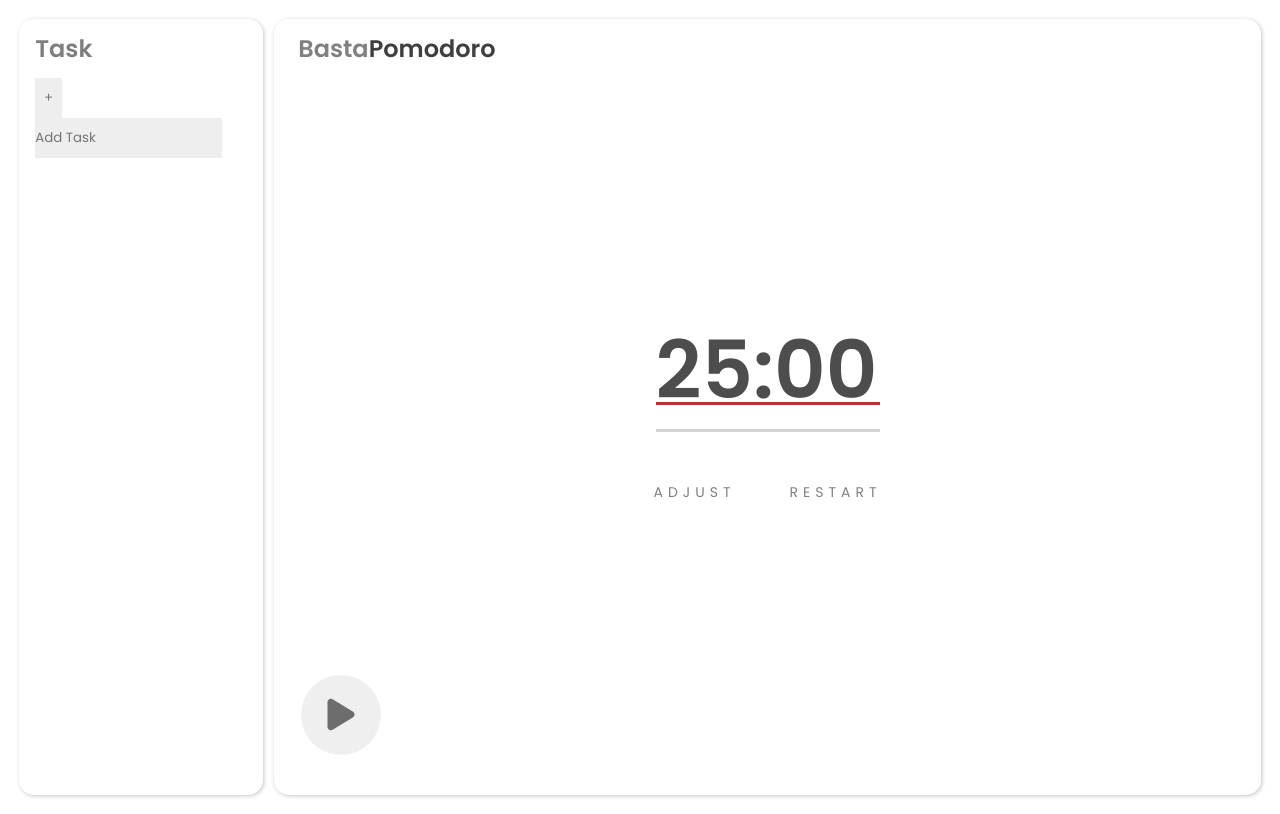
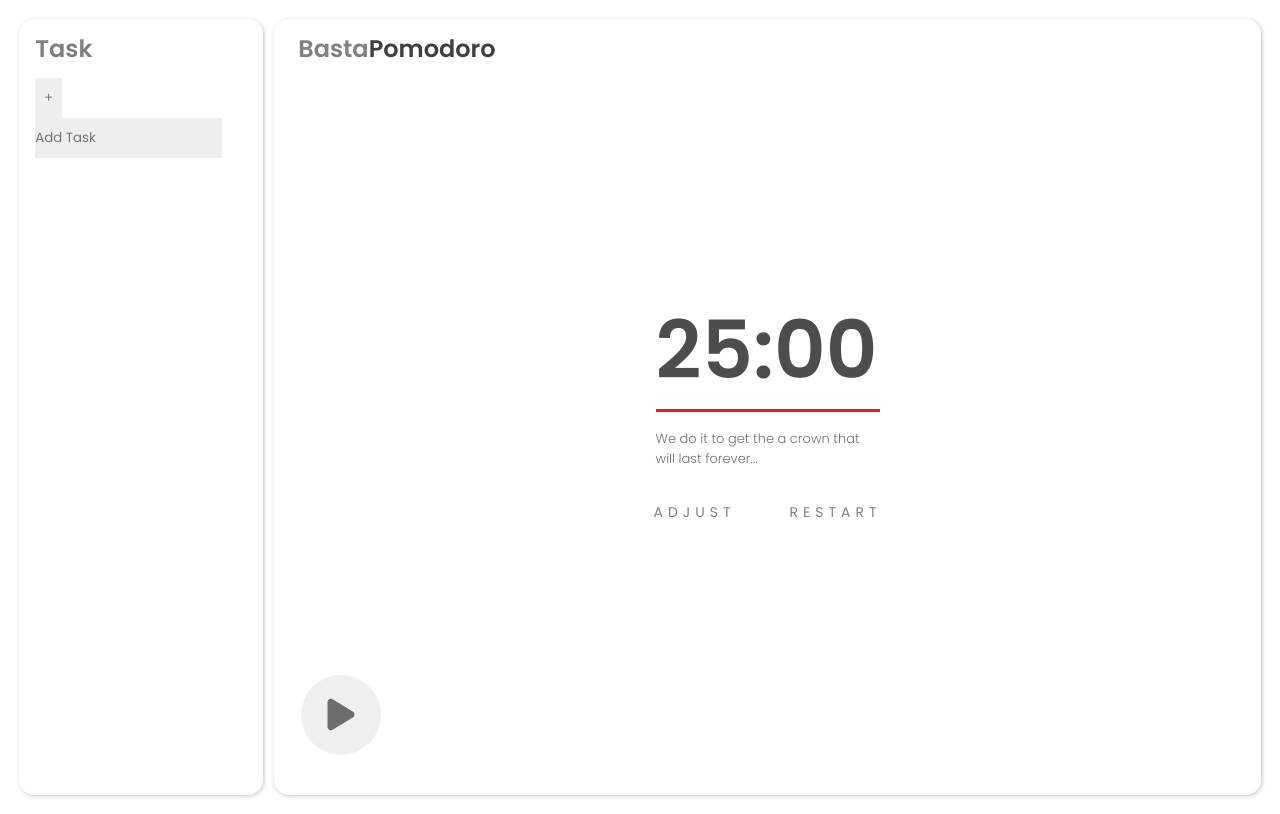
Before and after one commit to kim-raymond/projectPomodoro, a React (Create React App) app: page / in a window 1280 px wide. Built offline with nearby package versions, Linux system fonts and the light colour scheme.

Commit message:
another commit

```diff
--- a/src/App.css
+++ b/src/App.css
@@ -158,6 +158,7 @@
   color: rgb(112, 112, 112);
   width: 17em;
   margin-top: 1.5em;
+  transition: 0.3s ease-in-out;
 }
 .tmrbutton{
   position: absolute;
@@ -181,7 +182,7 @@
 }
 .CustomButtons{
   display: flex;
-  align-items:flex-start;
+  align-items: flex-start;
   width: 15em;
   margin-top: 2em;
 }
--- a/src/components/Main.js
+++ b/src/components/Main.js
@@ -89,7 +89,7 @@
         }
     },[Minute,breakSesh]);
 
-    const [Message,setMessage] = useState();
+    const [Message,setMessage] = useState("We do it to get the a crown that will last forever...");
 
     const Bell = ()=>{
         audio1.play()
```
